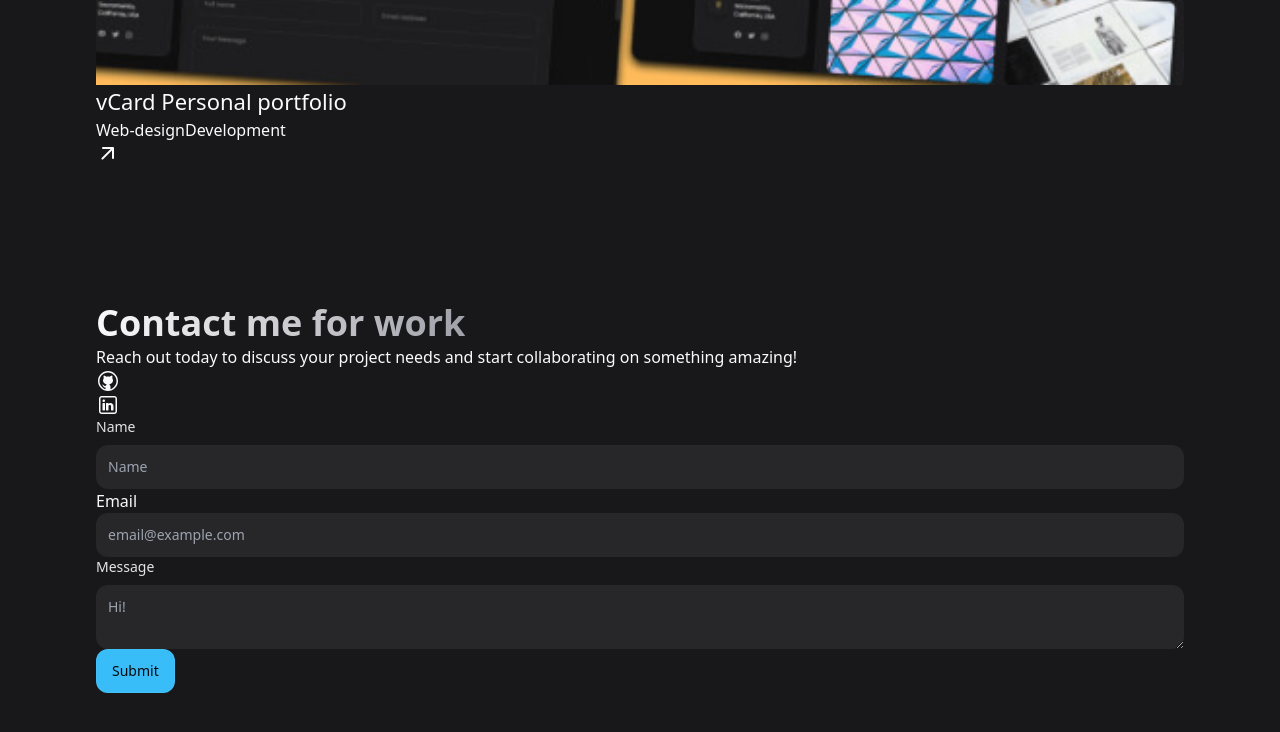
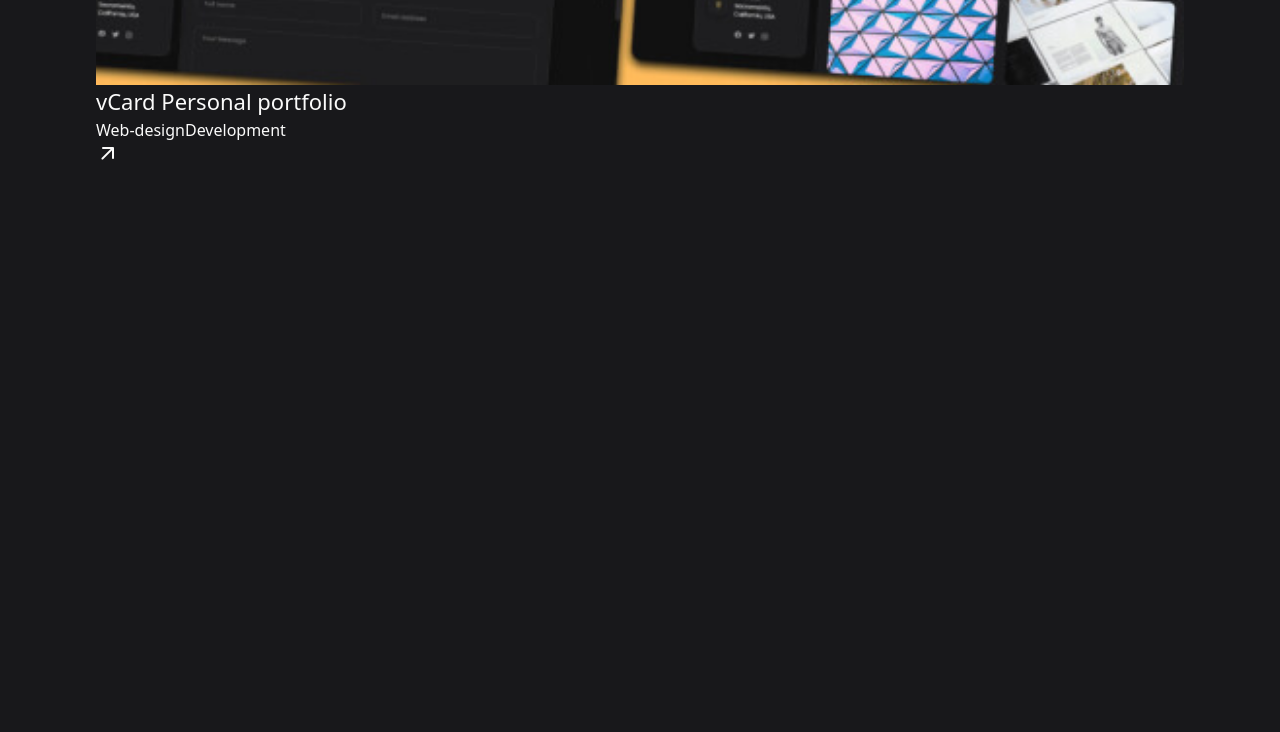
Before and after one commit to dirk-vt/dirk-portfolio, a React (Vite) app: page / in a window 1280 px wide. Shown: the part 9595-10327 px from the top of the page. Built offline with nearby package versions, Linux system fonts and the light colour scheme.

Commit message:
Update Contact.jsx

```diff
--- a/src/components/Contact.jsx
+++ b/src/components/Contact.jsx
@@ -29,11 +29,11 @@ const Contact = () => {
 
             <div className="mb-12 lg:mb-0 lg:flex lg:flex-col">
 
-                <h2 className="headline-2 lg:max-w-[12ch]">
+                <h2 className="headline-2 lg:max-w-[12ch] reveal-up">
                 Contact me for work
                 </h2>
 
-                <p className="text-zinc-400 mt=3 mb-8 max-w-[50ch] lg:max-w-[30ch]">
+                <p className="text-zinc-400 mt=3 mb-8 max-w-[50ch] lg:max-w-[30ch] reveal-up">
                 Reach out today to discuss your project needs and start collaborating on something amazing!
                 </p>
 
@@ -45,7 +45,7 @@ const Contact = () => {
                         target="_blank"
                         className="w-12 h-12 grid place-items-center ring-inset ring-2
                         ring-zinc-50/5 rounded-lg transition-[background-color,color]
-                        hover:bg-zinc-50 hover:text-zinc-950 active:bg-zinc-50/80"
+                        hover:bg-zinc-50 hover:text-zinc-950 active:bg-zinc-50/80 reveal-up"
                         >
                             {icon}
                         </a>
@@ -63,7 +63,7 @@ const Contact = () => {
                     <div className="mb-4">
                         <label
                             htmlFor="name"
-                            className="label"
+                            className="label reveal-up"
                         >
                             Name
                         </label>
@@ -75,13 +75,13 @@ const Contact = () => {
                             autoComplete="name"
                             required
                             placeholder="Name"
-                            className="text-field"
+                            className="text-field reveal-up"
                         />
                     </div>
                     <div className="mb-4">
                         <label
                             htmlFor="email"
-                            className=""
+                            className=" label reveal-up"
                         >
                             Email
                         </label>
@@ -93,7 +93,7 @@ const Contact = () => {
                             autoComplete="email"
                             required
                             placeholder="email@example.com"
-                            className="text-field"
+                            className="text-field reveal-up"
                         />
                     </div>
                 </div>
@@ -101,7 +101,7 @@ const Contact = () => {
                 <div className="mb-4">
                     <label
                         htmlFor="message"
-                        className="label"
+                        className="label reveal-up"
                     >
                         Message
                     </label>
@@ -111,7 +111,7 @@ const Contact = () => {
                         id="message"
                         placeholder="Hi!"
                         required
-                        className="text-field resize-y min-h-32 max-h-80"
+                        className="text-field resize-y min-h-32 max-h-80 reveal-up"
                     >
 
                     </textarea>
@@ -119,7 +119,7 @@ const Contact = () => {
 
                 <button
                     type="submit"
-                    className="btn btn-primary [&]:max-w-full w-full justify-center"
+                    className="btn btn-primary [&]:max-w-full w-full justify-center reveal-up"
                 >
                     Submit
                 </button>
```
